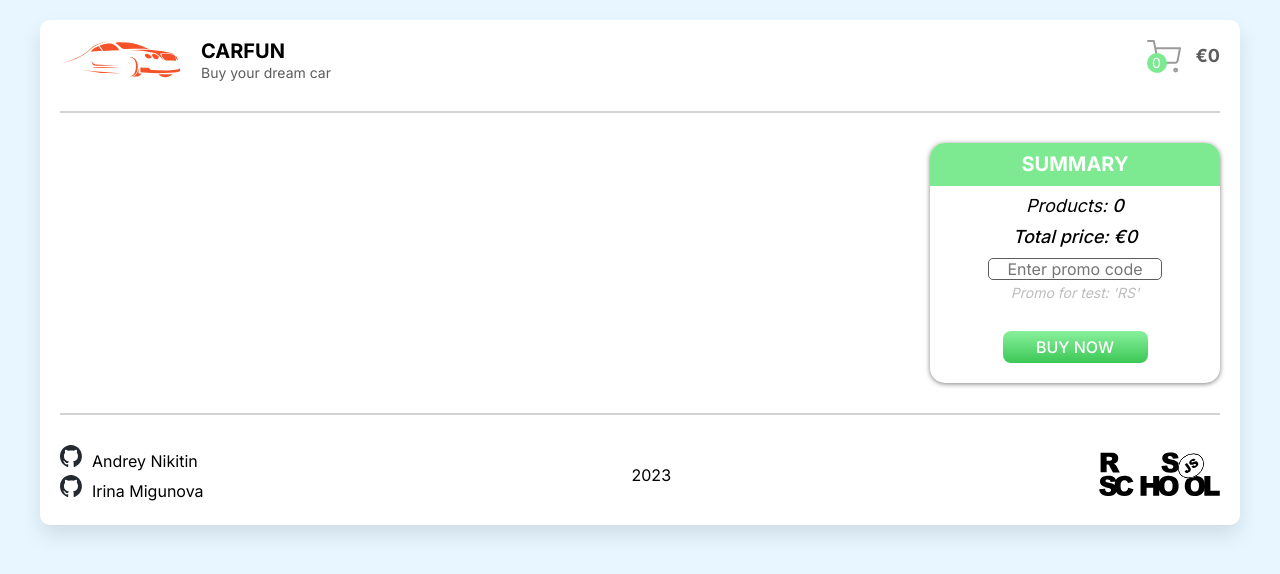
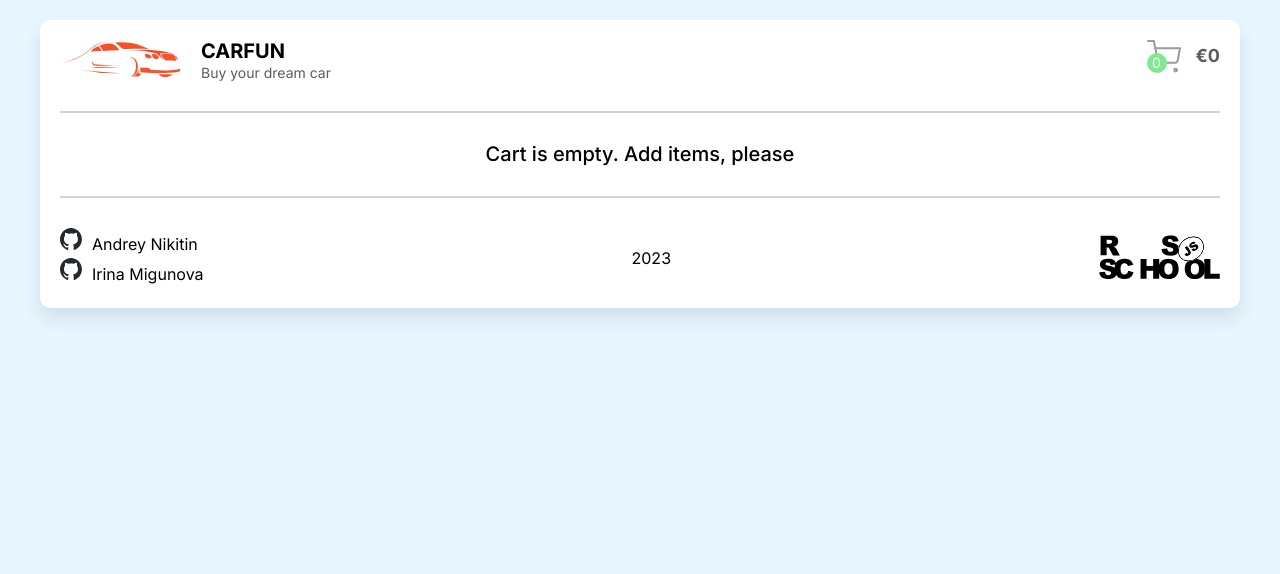
Before and after one commit to scorpigg/online-store, a React (Create React App) app: page /basket in a window 1280 px wide. Shown: the top 574 px of the page. Built offline with nearby package versions, Linux system fonts and the light colour scheme.

Commit message:
feat: now available change cars count

```diff
--- a/src/App.tsx
+++ b/src/App.tsx
@@ -18,6 +18,20 @@ function App() {
     }
   };
 
+  const onIncreaseItemCount = (car: IProducts) => {
+    const newItemsArr = cartItems;
+    setCartItems(newItemsArr.map((item) => (item.id === car.id ? { ...item, count: item.count + 1 } : item)));
+  };
+
+  const onDecreaseItemCount = (car: IProducts) => {
+    if (car.count <= 1) {
+      setCartItems((prev) => prev.filter((item) => item.id !== car.id));
+    } else {
+      const newItemsArr = cartItems;
+      setCartItems(newItemsArr.map((item) => (item.id === car.id ? { ...item, count: item.count - 1 } : item)));
+    }
+  };
+
   localStorage.setItem('cars', JSON.stringify([...cartItems]));
 
   return (
@@ -26,7 +40,16 @@ function App() {
       <hr />
       <Routes>
         <Route path="/" element={<Home onAddCartItem={onAddCartItem} />} />
-        <Route path="/basket" element={<Basket cartItems={cartItems} />} />
+        <Route
+          path="/basket"
+          element={
+            <Basket
+              cartItems={cartItems}
+              onIncreaseItemCount={onIncreaseItemCount}
+              onDecreaseItemCount={onDecreaseItemCount}
+            />
+          }
+        />
         <Route path="/notfound" element={<NotFound />} />
       </Routes>
       <hr />
--- a/src/pages/Basket.tsx
+++ b/src/pages/Basket.tsx
@@ -1,11 +1,13 @@
 import React, { useState } from 'react';
 import { IProducts } from '../carBase';
 
-type basketProps = {
+interface ICartProps {
   cartItems: IProducts[];
-};
+  onIncreaseItemCount: (car: IProducts) => void;
+  onDecreaseItemCount: (car: IProducts) => void;
+}
 
-export function Basket({ cartItems }: basketProps) {
+export function Basket({ cartItems, onIncreaseItemCount, onDecreaseItemCount }: ICartProps) {
   const totalPrice = cartItems.reduce((acc, el) => acc + el.price, 0);
   const totalPriceWithDiscount = Math.round(
     cartItems.reduce(
@@ -26,7 +28,17 @@ export function Basket({ cartItems }: basketProps) {
     setPromoText(event.target.value);
   };
 
-  return (
+  const onClickPlus = (car: IProducts) => {
+    onIncreaseItemCount(car);
+  };
+
+  const onClickMinus = (car: IProducts) => {
+    onDecreaseItemCount(car);
+  };
+
+  return cartItems.length === 0 ? (
+    <p className="cart-empty">Cart is empty. Add items, please</p>
+  ) : (
     <div className="cart">
       <div className="cart-items">
         {cartItems.map((cartItem) => (
@@ -51,9 +63,9 @@ export function Basket({ cartItems }: basketProps) {
               </div>
             </div>
             <div className="cart-item__right">
-              <button>+</button>
+              <button onClick={() => onClickPlus(cartItem)}>+</button>
               <span className="cart-item__count">{cartItem.count}</span>
-              <button>-</button>
+              <button onClick={() => onClickMinus(cartItem)}>-</button>
             </div>
           </div>
         ))}
--- a/src/pages/Home.tsx
+++ b/src/pages/Home.tsx
@@ -79,7 +79,7 @@ export function Home(props: homeProps) {
       const currRef: HTMLDivElement = elemRef.current;
       setNumCarCards(currRef.childNodes.length);
     }
-  });
+  }, []);
   const numShowCars = numCarCards;
 
   return (
--- a/src/sass/layouts/_cart.scss
+++ b/src/sass/layouts/_cart.scss
@@ -8,3 +8,9 @@
   display: flex;
   flex-direction: column;
 }
+
+.cart-empty {
+  text-align: center;
+  font-size: 2rem;
+  font-weight: 500;
+}
```
Also changed, not shown: 1 other file (tests, documents, lock files or other folders).
